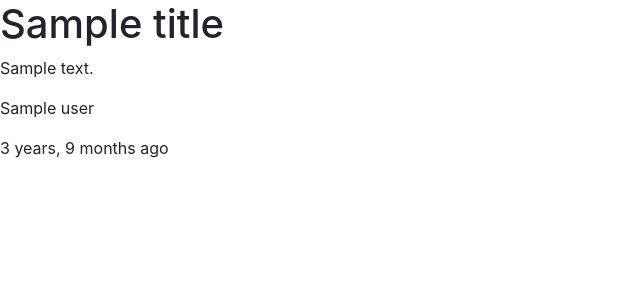
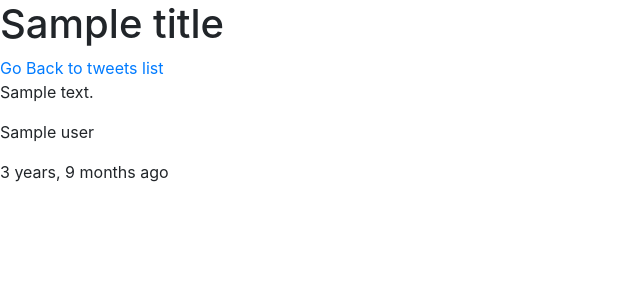
Before and after one commit to osama-mohamed/tweetme_dj, a Django app: template tweets/templates/tweets/tweet_detail.html in a window 1280 px wide. Shown: the top 300 px of the page, without its empty margins (0-640 px from the left). Run offline with Django 4.2, Linux system fonts and the light colour scheme; the template is opened without the code that fills it: most values are stand-ins (such as "Sample title", 1, 10 or a date in 2020); some libraries are stand-ins or nearby versions.

Commit message:
reverse urls

```diff
--- a/tweetme/urls.py
+++ b/tweetme/urls.py
@@ -21,8 +21,6 @@ from django.conf import settings
 from django.conf.urls.static import static
 
 
-app_name = 'tweets'
-
 urlpatterns = [
     path('admin/', admin.site.urls),
     path('tweet/', include('tweets.urls', namespace='tweets')),
--- a/tweets/models.py
+++ b/tweets/models.py
@@ -1,5 +1,6 @@
 from django.db import models
 from django.conf import settings
+from django.urls import reverse
 
 
 from .validators import validate_content
@@ -13,3 +14,6 @@ class Tweet(models.Model):
 
   def __str__(self):
     return str(self.content)
+
+  def get_absolute_url(self):
+    return reverse('tweets:detail', kwargs={'pk': self.pk})
--- a/tweets/templates/tweets/includes/form.html
+++ b/tweets/templates/tweets/includes/form.html
@@ -1,5 +1,9 @@
 <form method="POST" class="form">
+  <a href="{% url 'tweets:list' %}">Go Back to tweets list</a>
   {% csrf_token %}
   {{ form.as_p }}
   <input type="submit" value="{% if btn_title %}{{ btn_title }}{% else %}Tweet{% endif %}">
+  {% if request.user == object.user %}
+    <a href="{% url 'tweets:delete' object.id %}">delete</a>
+  {% endif %}
 </form>
--- a/tweets/templates/tweets/tweet_confirm_delete.html
+++ b/tweets/templates/tweets/tweet_confirm_delete.html
@@ -3,4 +3,5 @@
   <p>Are you sure you want to delete the tweet "{{ object }}"?</p>
   {{ form.as_p }}
   <input type="submit" value="Confirm">
+  <a href="{% url 'tweets:list' %}">Cancel</a>
 </form>
--- a/tweets/templates/tweets/tweet_detail.html
+++ b/tweets/templates/tweets/tweet_detail.html
@@ -7,7 +7,14 @@
 
 {% block body %}
   <h1>{{ title }}</h1>
+  <a href="{% url 'tweets:list' %}">Go Back to tweets list</a>
   <p>{{ object.content }}</p>
   <p>{{ object.user }}</p>
   <p>{{ object.timestamp|timesince }} ago</p>
+  <p>
+    {% if request.user == object.user %}
+      <a href="{% url 'tweets:update' object.id %}">update</a>
+      <a href="{% url 'tweets:delete' object.id %}">delete</a>
+    {% endif %}
+  </p>
 {% endblock %}
--- a/tweets/views.py
+++ b/tweets/views.py
@@ -16,7 +16,6 @@ from .mixins import FormUserNeededMixin, UserOwnerMixin
 class TweetCreateView(LoginRequiredMixin, FormUserNeededMixin, CreateView):
   form_class = TweetModelForm
   template_name = 'tweets/create_view.html'
-  success_url = reverse_lazy('tweets:list')
   login_url = '/admin/'
 
   def get_context_data(self, *args, **kwargs):
@@ -29,7 +28,6 @@ class TweetUpdateView(LoginRequiredMixin, UserOwnerMixin, UpdateView):
     model = Tweet
     fields = ['content']
     template_name = 'tweets/update_view.html'
-    success_url = reverse_lazy('tweets:list')
     login_url = '/admin/'
 
     def get_context_data(self, *args, **kwargs):
@@ -39,7 +37,7 @@ class TweetUpdateView(LoginRequiredMixin, UserOwnerMixin, UpdateView):
       return context
 
 
-class TweetDeleteView(LoginRequiredMixin, UserOwnerMixin, DeleteView):
+class TweetDeleteView(LoginRequiredMixin, DeleteView):
     model = Tweet
     success_url = reverse_lazy('tweets:list')
     login_url = '/admin/'
```
Also changed, not shown: tweets/templates/tweets/tweet_list.html (+9 -1 lines).
